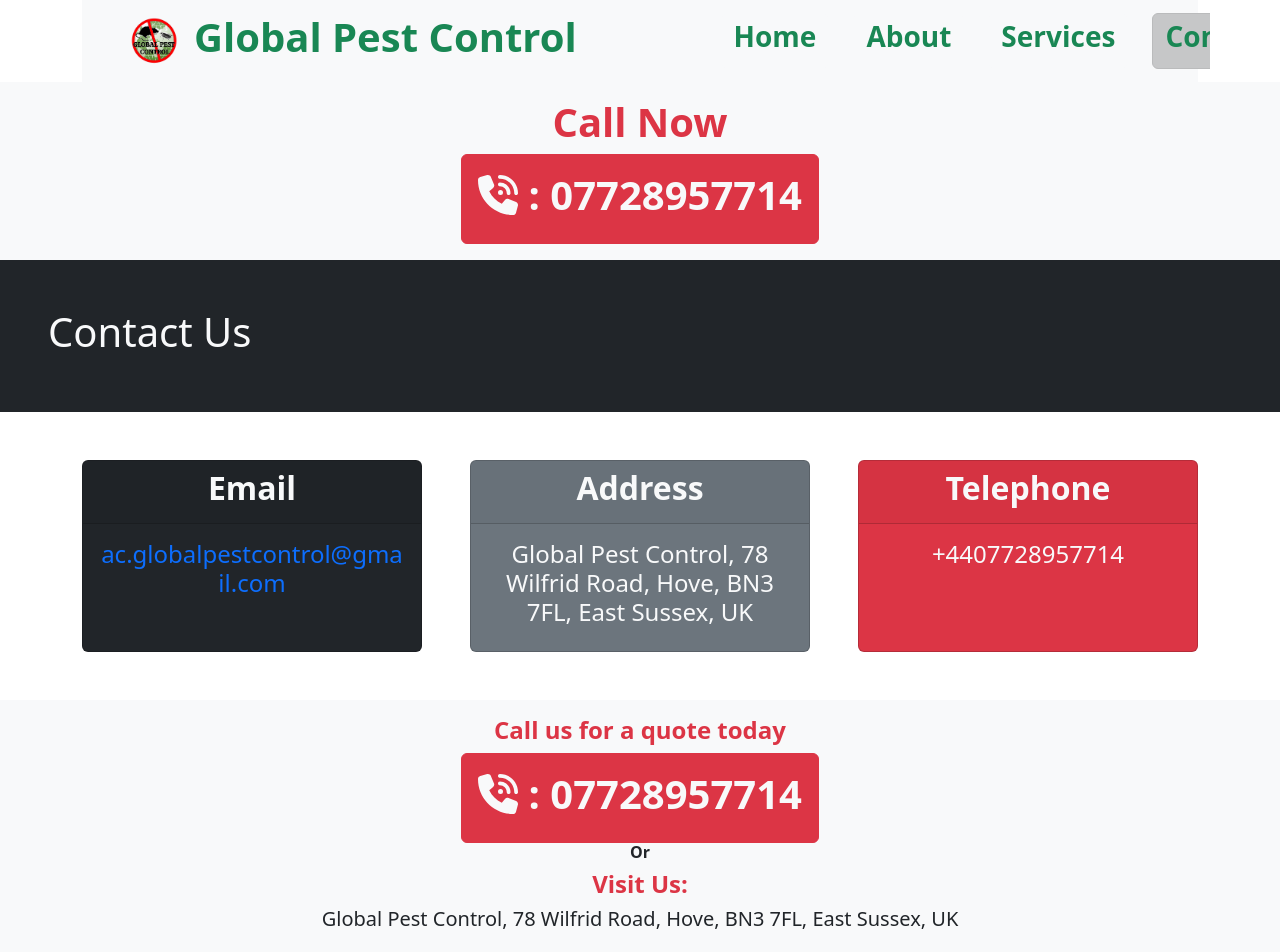
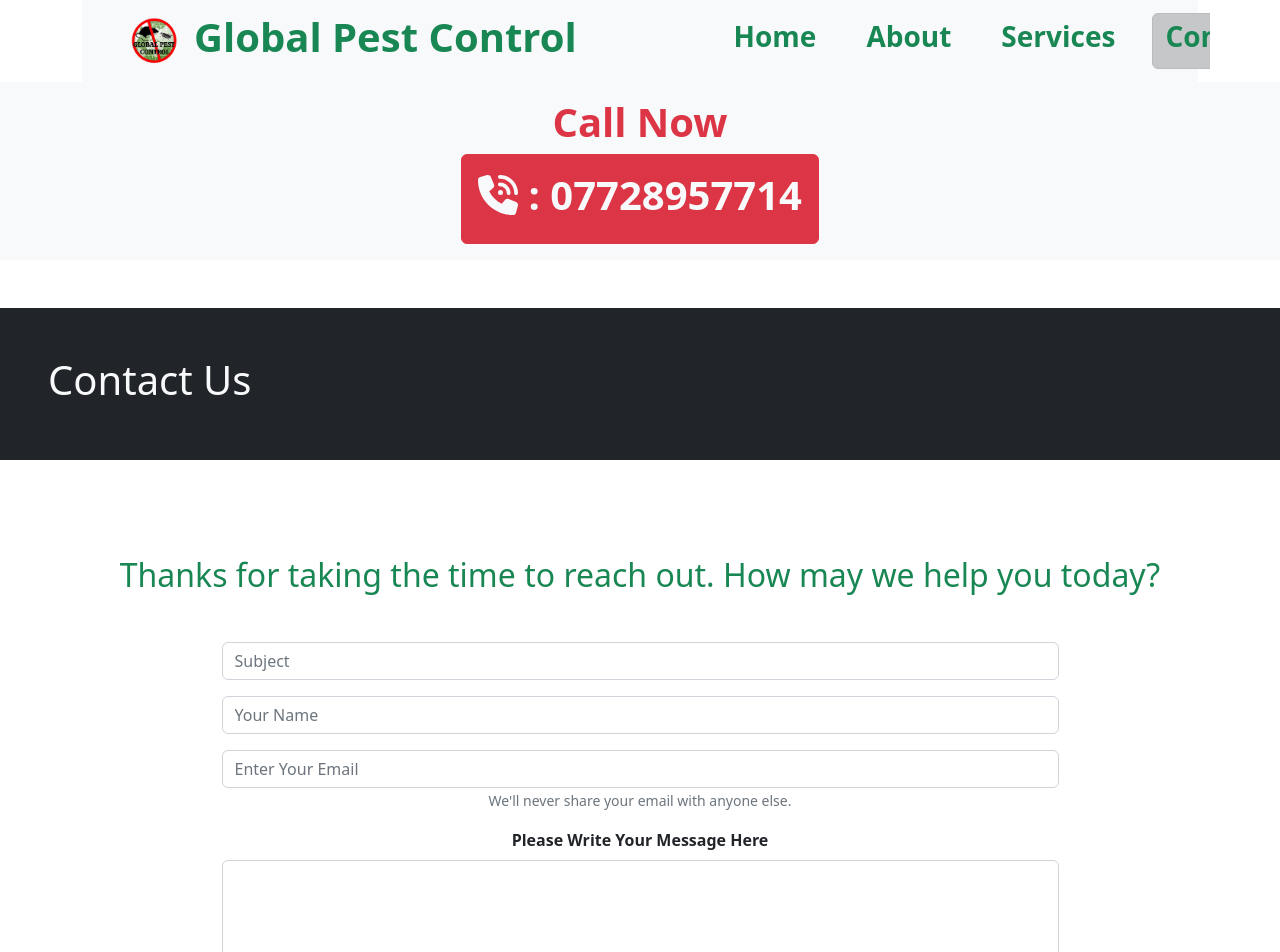
Before and after one commit to samimeadad/pest-control, a React (Create React App) app: page /contact in a window 1280 px wide. Shown: the top 952 px of the page. Built offline with nearby package versions, Linux system fonts and the light colour scheme.

Commit message:
contact form created

```diff
--- a/src/Components/About/AboutHeader.js
+++ b/src/Components/About/AboutHeader.js
@@ -3,11 +3,11 @@
 const AboutHeader = () => {
     return (
         <div>
-            <div className='bg-dark py-5 px-5 text-light'>
+            <div className='bg-dark py-5 px-5 mt-5 text-light'>
                 <h1>About Us</h1>
             </div>
             <div>
-                <h4 className='bg-danger p-3 fw-bold text-light text-center'>The crews at <span className='fw-bold text-warning'>Global Pest Control</span> follow the guidelines set forth by the government regarding <span className='text-warning'>PEST CONTROL</span>. Due to our extensive experience in pest control, we value attention to detail and professionalism. Shield your home from pests with all-natural diatomaceous earth products</h4>
+                <h4 className='bg-secondary p-3 fw-bold text-light text-center'>The crews at <span className='fw-bold text-warning'>Global Pest Control</span> follow the guidelines set forth by the government regarding <span className='text-warning'>PEST CONTROL</span>. Due to our extensive experience in pest control, we value attention to detail and professionalism. Shield your home from pests with all-natural diatomaceous earth products</h4>
             </div>
         </div>
     );
--- a/src/Components/Contact/Contact.js
+++ b/src/Components/Contact/Contact.js
@@ -1,12 +1,58 @@
-import React from 'react';
-import { Card, Col, Container, Row } from 'react-bootstrap';
+import React, { useState } from 'react';
+import { Button, Card, Col, Container, Form, Row } from 'react-bootstrap';
+import emailjs from '@emailjs/browser';
 
 const Contact = () => {
+
+    const [ success, setSuccess ] = useState( false );
+    const [ successMessage, setSuccessMessage ] = useState( '' );
+    const [ error, setError ] = useState( '' );
+
+    const sendEmail = ( e ) => {
+        e.preventDefault();
+        emailjs.sendForm( 'service_ow93ivt', 'template_0bj3nlo', e.target, 'user_NTt1KPYzFQZfll2DEFxve' )
+            .then( ( result ) => {
+                setSuccess( true );
+                setSuccessMessage( "Your message sent sent successfully. We'll get in touch soon." );
+            }, ( error ) => {
+                setSuccess( false );
+                setError( error.text );
+            } );
+        e.target.reset();
+    };
+
     return (
         <Container className='my-5 text-center overflow-hidden'>
+            <h2 className="my-5 text-success">Thanks for taking the time to reach out. How may we help you today?</h2>
+            {
+                success ? <h4 className="text-success">{ successMessage }</h4> : <h4 className="text-danger">{ error }</h4>
+            }
+            <div className='my-5'>
+                <Form onSubmit={ sendEmail } className="form w-75 mx-auto">
+                    <Form.Group className="mb-3" controlId="formBasicSubject">
+                        <Form.Control type="text" placeholder="Subject" name='subject' required />
+                    </Form.Group>
+                    <Form.Group className="mb-3" controlId="formBasicName">
+                        <Form.Control type="text" placeholder="Your Name" name='name' required />
+                    </Form.Group>
+                    <Form.Group className="mb-3" controlId="formBasicEmail">
+                        <Form.Control type="email" placeholder="Enter Your Email" name='email' required />
+                        <Form.Text className="text-muted">
+                            We'll never share your email with anyone else.
+                        </Form.Text>
+                    </Form.Group>
+                    <Form.Group className="mb-3" controlId="exampleForm.ControlTextarea1">
+                        <Form.Label className='fw-bold'>Please Write Your Message Here</Form.Label>
+                        <Form.Control as="textarea" rows={ 5 } name='message' required />
+                    </Form.Group>
+                    <Button variant="success" type="submit">
+                        Send Message
+                    </Button>
+                </Form>
+            </div>
             <Row className='g-5'>
                 <Col xs={ 12 } sm={ 12 } md={ 4 } lg={ 4 }>
-                    <Card className="bg-dark h-100 text-light">
+                    <Card className="h-100 text-success">
                         <Card.Header><h2 className='fw-bold'>Email</h2></Card.Header>
                         <Card.Body>
                             <Card.Text>
@@ -16,7 +62,7 @@
                     </Card>
                 </Col>
                 <Col xs={ 12 } sm={ 12 } md={ 4 } lg={ 4 }>
-                    <Card className="bg-secondary h-100 text-light">
+                    <Card className="h-100 text-danger">
                         <Card.Header><h2 className='fw-bold'>Address</h2></Card.Header>
                         <Card.Body>
                             <Card.Text>
@@ -26,11 +72,11 @@
                     </Card>
                 </Col>
                 <Col xs={ 12 } sm={ 12 } md={ 4 } lg={ 4 }>
-                    <Card className="bg-danger h-100 text-light">
-                        <Card.Header><h2 className='fw-bold'>Telephone</h2></Card.Header>
+                    <Card className="h-100 text-dark">
+                        <Card.Header><h2 className='fw-bold text-primary'>Telephone</h2></Card.Header>
                         <Card.Body>
                             <Card.Text>
-                                <a className="text-decoration-none text-light fw-bold" href="tel: +4407728957714"><h4>+4407728957714</h4></a>
+                                <a className="text-decoration-none text-dark fw-bold" href="tel: +4407728957714"><h4 className='fw-bold text-success'>+4407728957714</h4></a>
                             </Card.Text>
                         </Card.Body>
                     </Card>
--- a/src/Components/Contact/ContactHeader.js
+++ b/src/Components/Contact/ContactHeader.js
@@ -2,7 +2,7 @@
 
 const ContactHeader = () => {
     return (
-        <div className='bg-dark py-5 px-5 text-light'>
+        <div className='bg-dark py-5 px-5 text-light my-5'>
             <h1>Contact Us</h1>
         </div>
     );
--- a/src/Components/Home/ImageSlider.js
+++ b/src/Components/Home/ImageSlider.js
@@ -88,20 +88,20 @@
                         }
                         <Form onSubmit={ sendEmail } className="form w-75 mx-auto overflow-hidden">
                             <Form.Group className="mb-3" controlId="formBasicName">
-                                <Form.Control type="text" placeholder="Name" name='name' />
+                                <Form.Control type="text" placeholder="Name" name='name' required />
                             </Form.Group>
                             <Form.Group className="mb-3" controlId="formBasicPhone">
-                                <Form.Control type="text" placeholder="Phone" name='phone' />
+                                <Form.Control type="text" placeholder="Phone" name='phone' required />
                             </Form.Group>
                             <Form.Group className="mb-3" controlId="formBasicEmail">
-                                <Form.Control type="email" placeholder="Email" name='email' />
+                                <Form.Control type="email" placeholder="Email" name='email' required />
                                 <Form.Text className="text-muted">
                                     We'll never share your email with anyone else.
                                 </Form.Text>
                             </Form.Group>
                             <Form.Group className="mb-3" controlId="exampleForm.ControlTextarea1">
                                 <Form.Label className='fw-bold'>Please Write Your Address Below</Form.Label>
-                                <Form.Control as="textarea" rows={ 5 } name='message' />
+                                <Form.Control as="textarea" rows={ 5 } name='message' required />
                             </Form.Group>
                             <Button variant="success" type="submit">
                                 Get A Quote
--- a/src/Components/Service/ServiceHeader.js
+++ b/src/Components/Service/ServiceHeader.js
@@ -2,7 +2,7 @@
 
 const ServiceHeader = () => {
     return (
-        <div className='bg-dark py-5 px-5 text-light'>
+        <div className='bg-dark py-5 px-5 my-5 text-light'>
             <h1>Our Services</h1>
         </div>
     );
```
